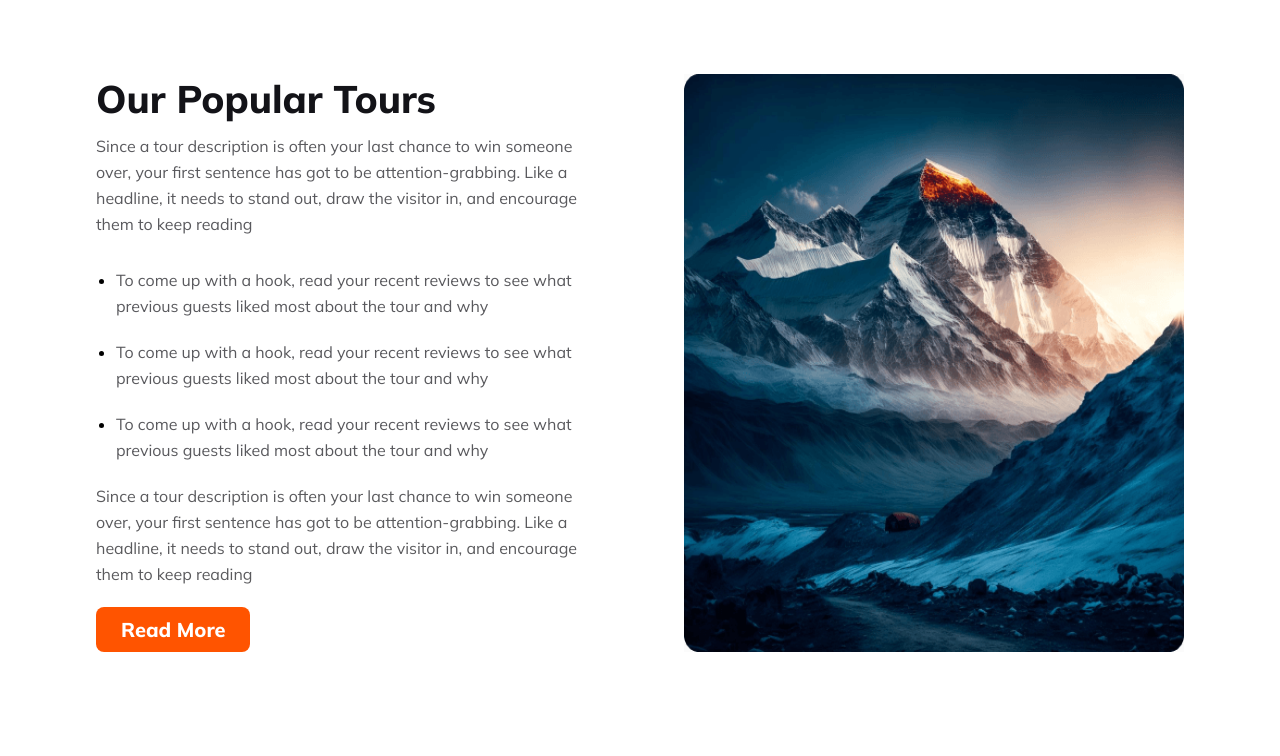
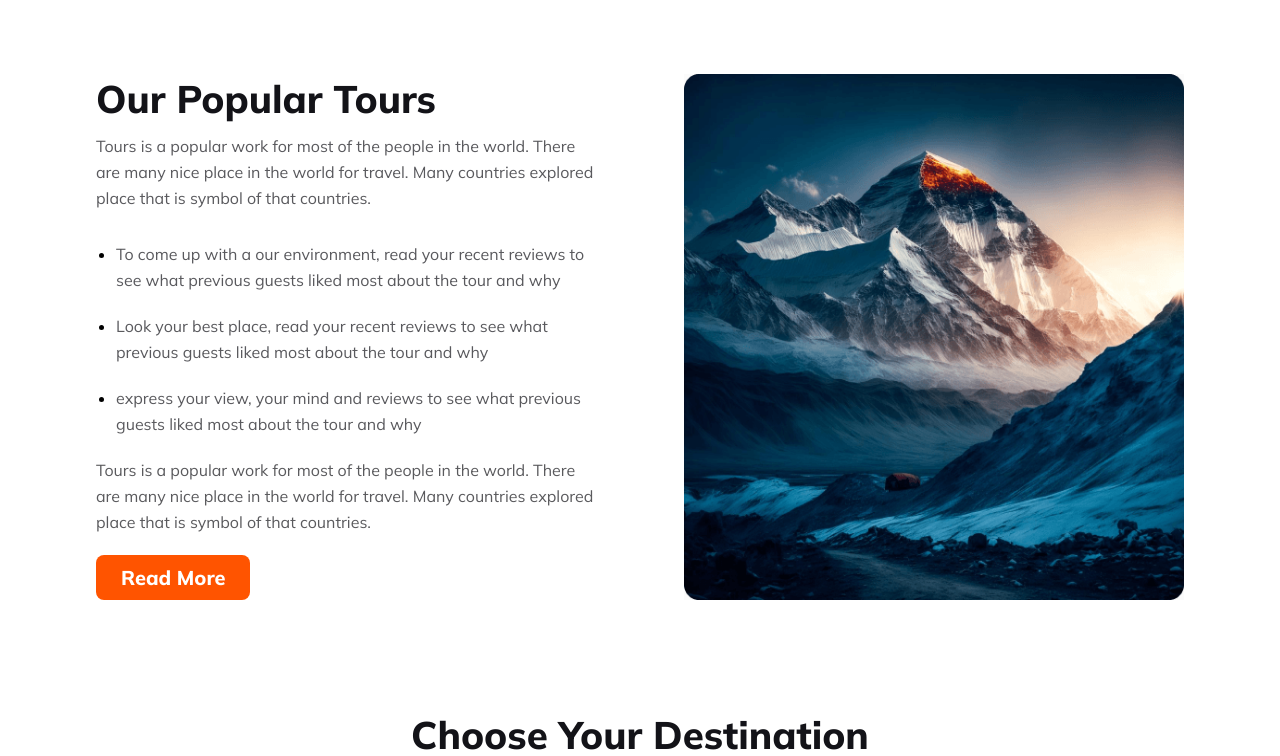
Before and after one commit to MukterHossain/b9-assign-travel-2, a plain HTML site: page index.html in a window 1280 px wide. Shown: the part 680-1436 px from the top of the page. Drawn offline with Linux system fonts and the light colour scheme.

Commit message:
added more text

```diff
--- a/index.html
+++ b/index.html
@@ -62,16 +62,16 @@
         <div class="our-left">
             <div class="our-left-title">
                 <h3 class="title-text">Our Popular Tours</h3>
-                <p class="primary-text">Since a tour description is often your last chance to win someone over, your first sentence has got to be attention-grabbing. Like a headline, it needs to stand out, draw the visitor in, and encourage them to keep reading</p>
+                <p class="primary-text">Tours is a popular work for most of the people in the world. There are many nice place in the world  for travel. Many countries explored place that is symbol of that countries. </p>
             </div>
             <div class="our-left-list">
                 <ul>
-                    <li><p class="primary-text">To come up with a hook, read your recent reviews to see what previous guests liked most about the tour and why</p></li>
-                    <li><p class="primary-text">To come up with a hook, read your recent reviews to see what previous guests liked most about the tour and why</p></li>
-                    <li><p class="primary-text">To come up with a hook, read your recent reviews to see what previous guests liked most about the tour and why</p></li>
+                    <li><p class="primary-text">To come up with a our environment, read your recent reviews to see what previous guests liked most about the tour and why</p></li>
+                    <li><p class="primary-text">Look your best place, read your recent reviews to see what previous guests liked most about the tour and why</p></li>
+                    <li><p class="primary-text">express your view, your mind and reviews to see what previous guests liked most about the tour and why</p></li>
                 </ul>
             </div>
-            <p class="secondary-text">Since a tour description is often your last chance to win someone over, your first sentence has got to be attention-grabbing. Like a headline, it needs to stand out, draw the visitor in, and encourage them to keep reading</p>
+            <p class="secondary-text">Tours is a popular work for most of the people in the world. There are many nice place in the world  for travel. Many countries explored place that is symbol of that countries.</p>
             <button class="btn-primary">Read More</button>
         </div>
         <div class="our-right">
@@ -136,7 +136,7 @@
                 </div>
                 <div class="discover-site-text">
                     <h2>Travel to Space</h2>
-                    <p class="secondary-text">Adventure awaits you at our beautiful resort, located a few minutes.</p>
+                    <p class="secondary-text">Space is the most beautiful place in the universe. Many people travel to space by spacecraft. You want to try for ones.</p>
                     <div class="discover-button">
                         <button class="btn-secondary">Book now</button>
                     </div>
@@ -149,7 +149,7 @@
                 </div>
                 <div class="discover-site-text">
                     <h2>Travel to Hill</h2>
-                    <p class="secondary-text">Adventure awaits you at our beautiful resort, located a few minutes.</p>
+                    <p class="secondary-text">Hill is the most beautiful place in the world. Many people travel to hill on foot. You want to try for ones.</p>
                     <div class="discover-button">
                      <div class="discover-button">
                         <button class="btn-secondary">Book now</button>
@@ -164,7 +164,7 @@
                 </div>
                 <div class="discover-site-text">
                     <h2>Travel to Fishing</h2>
-                    <p class="secondary-text">Adventure awaits you at our beautiful resort, located a few minutes.</p>
+                    <p class="secondary-text">Fishing is more interesting thins many people in the world. Many people travel to fishing by boat. You want to try for ones.</p>
                     <div class="discover-button">
                         <button class="btn-secondary">Book now</button>
                     </div>
@@ -177,7 +177,7 @@
                 </div>
                 <div class="discover-site-text">
                     <h2>Travel to Forest</h2>
-                    <p class="secondary-text">Adventure awaits you at our beautiful resort, located a few minutes.</p>
+                    <p class="secondary-text">Looking the forest is the most beautiful senary in the world . Many people travel to forest by car. You want to try for ones.</p>
                     <div class="discover-button">
                         <button class="btn-secondary">Book now</button>
                     </div>
@@ -195,7 +195,7 @@
     <div class="why">
         <div class="why-title">
             <h3 class="title-text">Why Choose Us</h3>
-            <p class="primary-text">Since a tour description is often your last chance to win someone over, your first sentence has got to be attention-grabbing. Like a headline, it needs to stand out, draw the visitor in, and encourage them to keep reading</p>
+            <p class="primary-text">We are the best option for you that you looking for a believable and liable company. We provide best quality service for you all time. You can come to our for any travel problem. We solved it censearly.    </p>
         </div>
         <div class="why-us">
             <div class="why-us-1">
@@ -204,7 +204,7 @@
                 </div>
                 <div class="why-us-text">
                     <h5>Handpicked Hotels</h5>
-                    <p>Since a tour description is often your last chance to win someone over, your first sentence has got to be attention-grabbing.</p>
+                    <p>Handpicked Hotels are best for you. As, It is big and best service provides for travelers.</p>
                 </div>
             </div>
             <div class="why-us-2">
@@ -212,8 +212,8 @@
                     <img src="Images/map 1.png" alt="photo">
                 </div>
                 <div class="why-us-text">
-                    <h5>Handpicked Hotels</h5>
-                    <p>Since a tour description is often your last chance to win someone over, your first sentence has got to be attention-grabbing.</p>
+                    <h5>World Class Service</h5>
+                    <p>Handpicked Hotels are best for you. As, It is big and best service provides for travelers.</p>
                 </div>
             </div>
             <div class="why-us-3">
@@ -221,8 +221,8 @@
                     <img src="Images/price-tag 1.png" alt="photo">
                 </div>
                 <div class="why-us-text">
-                    <h5>Handpicked Hotels</h5>
-                    <p>Since a tour description is often your last chance to win someone over, your first sentence has got to be attention-grabbing.</p>
+                    <h5>Best Price Guarantee</h5>
+                    <p>Handpicked Hotels are best price guara ntee for you. As, It is big and best service provides for travelers.</p>
                 </div>
             </div>
         </div>
@@ -232,16 +232,15 @@
 
 
     <!-- Simple Section -->
-    <div class="simple">
        <div class="simple-left">
         <div class="simple-title">
             <h3 class="title-text">A Simple Perfect Place <br> To Get Lost</h3>
-            <p class="primary-text">Since a tour description is often your last chance to win someone over, your first sentence has got to be attention-grabbing.</p>
+            <p class="primary-text">People look for a simple and beautiful place for her. There are many nice place in the world  for travel. Many countries explored place that is symbol of that countries.</p>
         </div>
         <div class="simple-list">
             <ul>
-                <li><p class="primary-text">To come up with a hook, read your recent reviews to see what previous guests liked most about the tour and why</p></li>
-                <li><p class="primary-text">To come up with a hook, read your recent reviews to see what previous guests liked most about the tour and why</p></li>
+                <li><p class="primary-text">There are many nice place in the world  for travel. Many countries explored place that is symbol of that countries.</p></li>
+                <li><p class="primary-text">There are many nice place in the world  for travel. Many countries explored place that is symbol of that countries.</p></li>
             </ul>
         </div>
         <button class="btn-primary">See more</button>
@@ -263,7 +262,9 @@
         <div class="news-section">
             <div class="news-title">
                 <h4>Newsletter</h4>
-                <p class="primary-text">Since a tour description is often your last chance to win someone over.</p>
+                <p class="primary-text">Do you look for a believable and liable company
+                    for you. So, fill up the blank space.
+                </p>
             </div>
             <div class="news-form">
                 <form>
```
